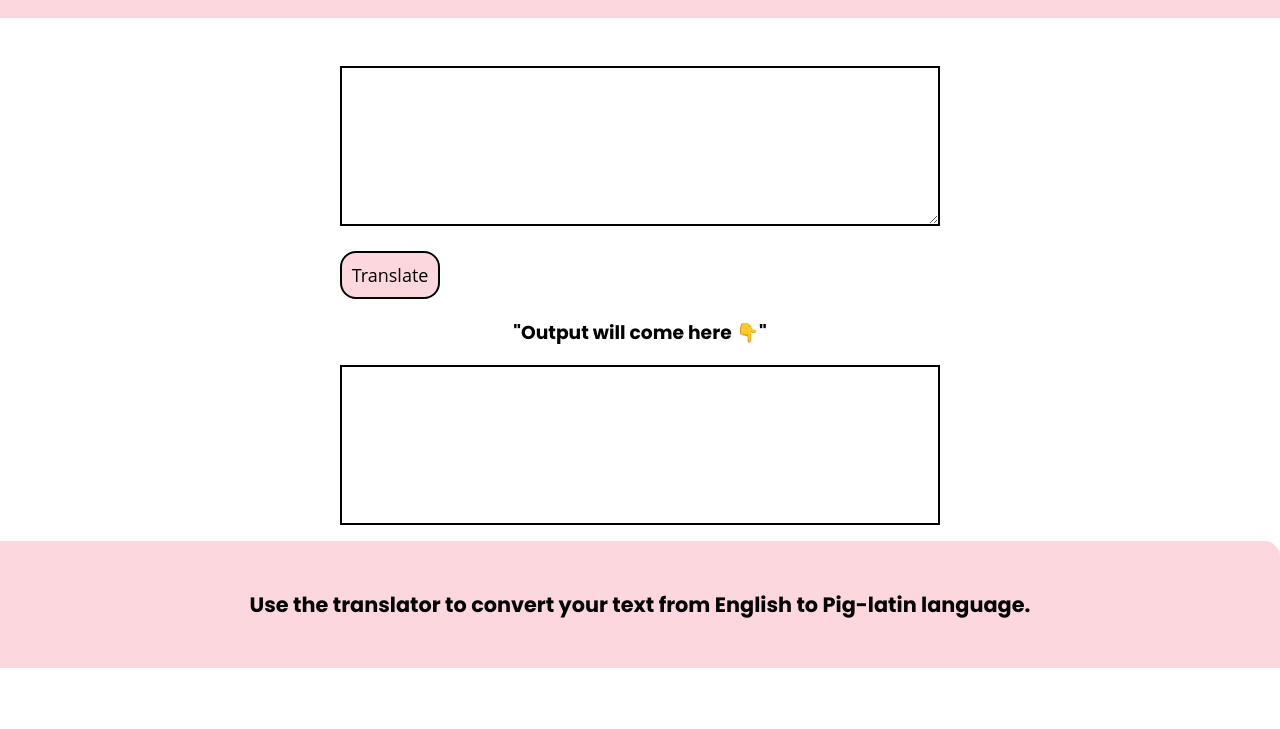
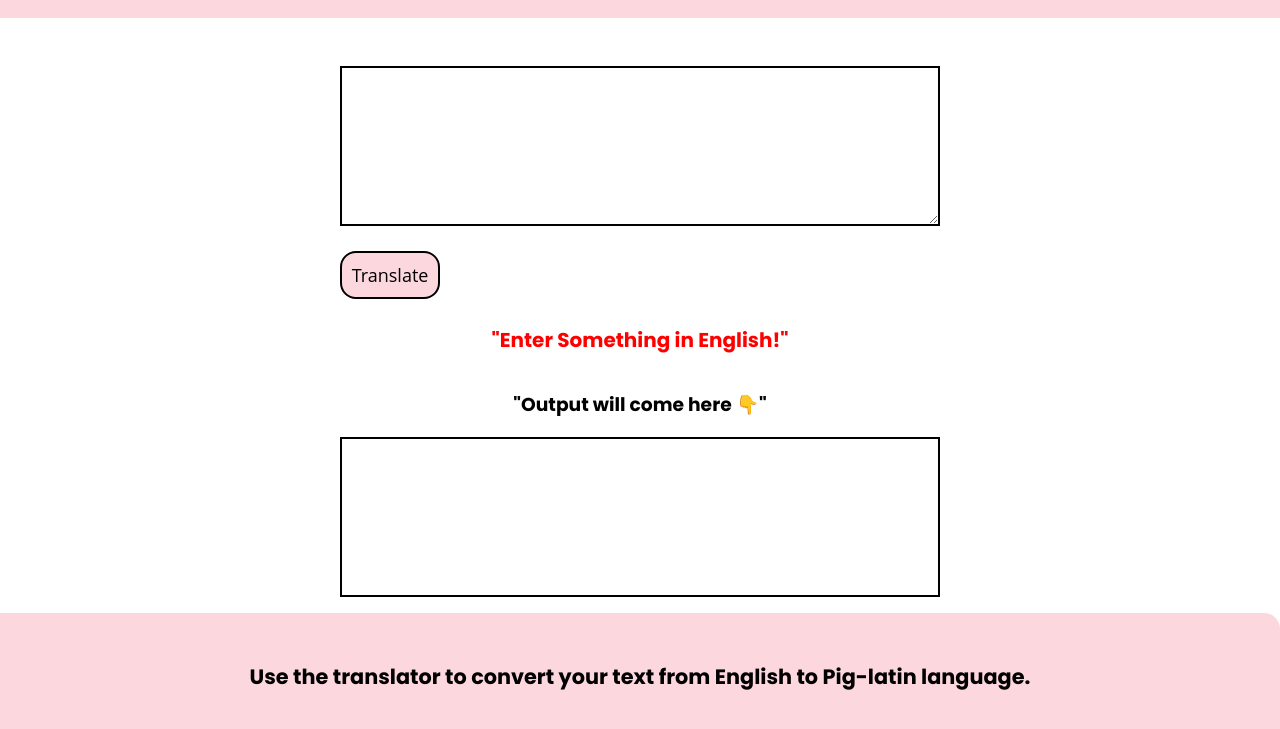
Before and after one commit to Rajaneesh98/Pig-latin-MarkSeven, a plain HTML site: page index.html in a window 1280 px wide. Both pictures are taken after a click on the button "Translate". Shown: the part 105-834 px from the top of the page. Before the commit the page ends 800 px from the top, so only its background shows below. Drawn offline with Linux system fonts and the light colour scheme; no server answers.

Commit message:
fix: error handling

```diff
--- a/app.js
+++ b/app.js
@@ -3,6 +3,8 @@ let btnTranslate = document.querySelector("#btn-translate");
 let textInput = document.querySelector("#text-area");
 
 let textOutput = document.querySelector("#output");
+
+let errorOutput = document.querySelector("#empty-error");
 
 let url = "https://api.funtranslations.com/translate/pig-latin.json";
 
@@ -17,6 +19,10 @@ function errorHandler(error) {
 
 function clickHandler() {
   let text = textInput.value;
+  if (!text || !text.trim()) {
+    console.log("text:", text);
+    return (errorOutput.innerText = '"Enter Something in English!"');
+  }
 
   fetch(geturl(text))
     .then((response) => response.json())
--- a/index.html
+++ b/index.html
@@ -25,6 +25,8 @@
 
       <button id="btn-translate">Translate</button>
 
+      <div id="empty-error"></div>
+
       <h3>"Output will come here 👇"</h3>
       <div id="output"></div>
     </main>
--- a/style.css
+++ b/style.css
@@ -78,3 +78,11 @@ h3 {
 .footer .footer-header {
   font-size: 1.3rem;
 }
+
+#empty-error {
+  margin: 10px;
+  padding: 1rem;
+  color: red;
+  text-align: center;
+  font-size: 20px;
+}
```
